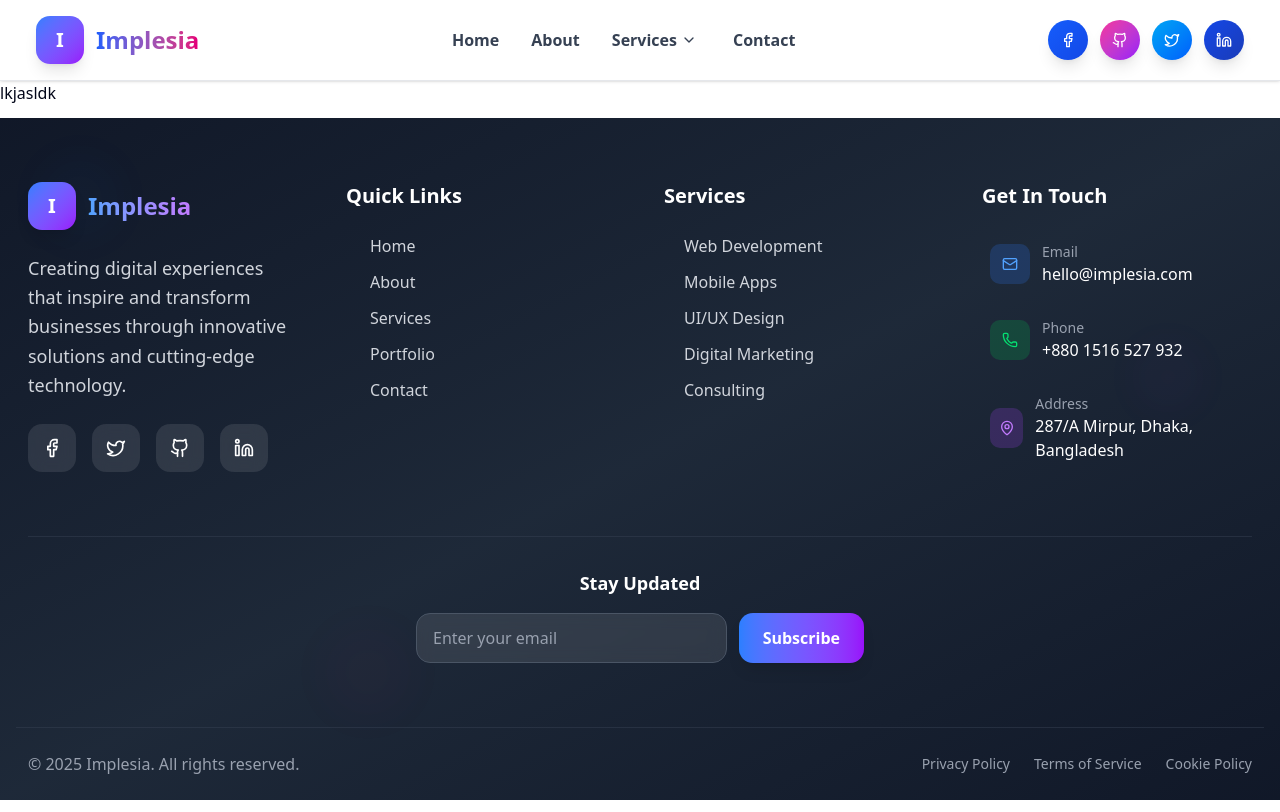
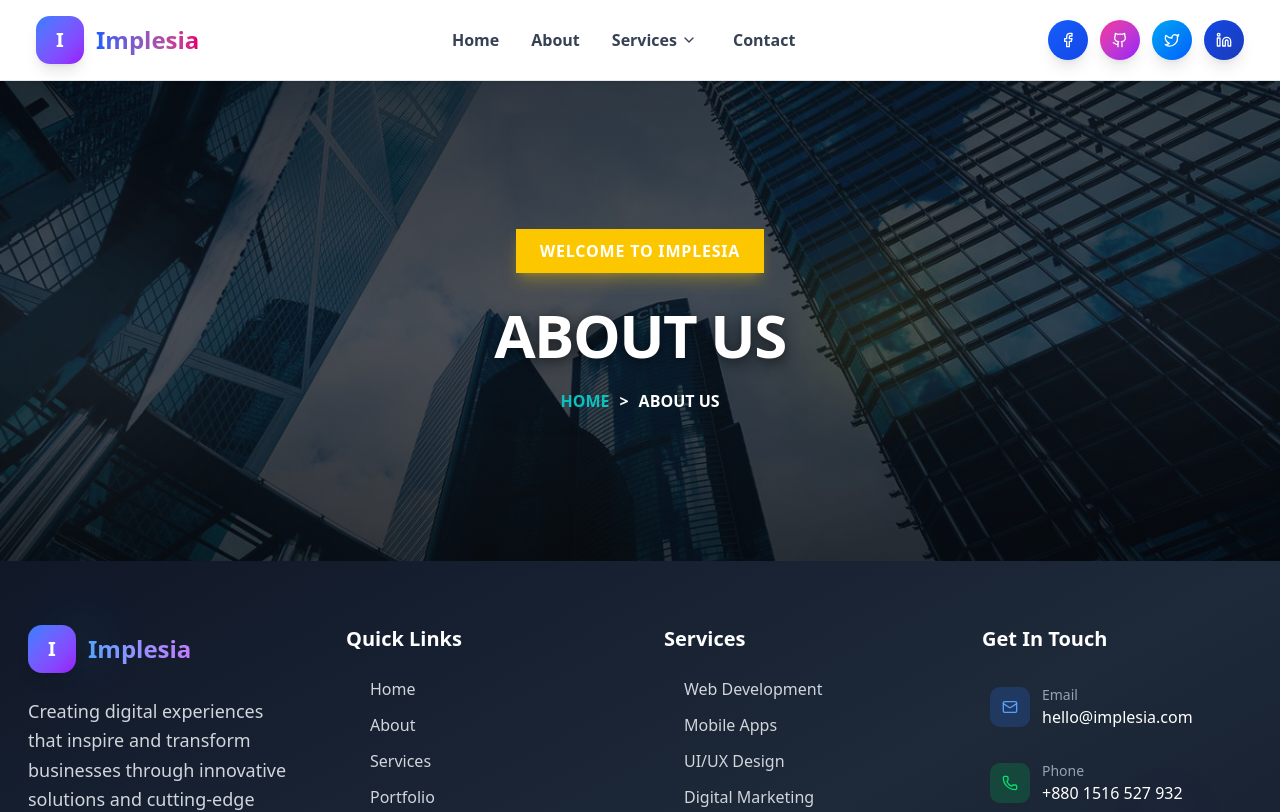
Before and after one commit to tushar-h789/implesia, a SvelteKit app: page /about in a window 1280 px wide. Shown: the top 812 px of the page. Built offline with nearby package versions, Linux system fonts and the light colour scheme.

Commit message:
about us page banner dont

```diff
--- /dev/null
+++ b/src/lib/components/sections/about/AboutBanner.svelte
@@ -0,0 +1,179 @@
+<script lang="ts">
+	import { onMount } from 'svelte';
+	// @ts-expect-error - vite-imagetools processes these at build time
+	import bannerImage from '$lib/assets/images/about/about-banner.jpg?w=1920&h=1080&format=webp&quality=75';
+
+	let isVisible = $state(false);
+
+	onMount(() => {
+		// Trigger animation on mount
+		setTimeout(() => {
+			isVisible = true;
+		}, 100);
+	});
+</script>
+
+<section
+	class="relative h-[60vh] min-h-[300px] md:min-h-[400px] lg:min-h-[400px] overflow-hidden"
+	role="banner"
+>
+	<!-- Dark Grey Bands at Top and Bottom -->
+	<!-- <div class="absolute top-0 left-0 w-full h-16 sm:h-20 md:h-24 bg-gray-900 z-20"></div>
+	<div class="absolute bottom-0 left-0 w-full h-16 sm:h-20 md:h-24 bg-gray-900 z-20"></div> -->
+
+	<!-- Background Image -->
+	<div class="absolute inset-0 overflow-hidden">
+		<img
+			src={bannerImage}
+			alt="About Implesia"
+			class="w-full h-full object-cover object-center"
+			loading="eager"
+			fetchpriority="high"
+			width="1920"
+			height="1080"
+			sizes="100vw"
+		/>
+
+		<!-- Gradient Overlay -->
+		<div
+			class="absolute inset-0 opacity-85 transition-opacity duration-1000"
+			style="background: linear-gradient(135deg, rgba(15, 23, 42, 0.75) 0%, rgba(30, 41, 59, 0.65) 50%, rgba(15, 23, 42, 0.75) 100%)"
+		></div>
+		<div class="absolute inset-0 bg-linear-to-b from-black/50 via-black/40 to-black/60"></div>
+
+		<!-- Animated gradient mesh overlay -->
+		<div class="absolute inset-0 opacity-20">
+			<div class="absolute top-0 left-0 w-full h-full bg-linear-to-br from-white/10 via-transparent to-transparent animate-gradient-shift"></div>
+		</div>
+	</div>
+
+	<!-- Floating Shapes -->
+	<div class="absolute inset-0 overflow-hidden pointer-events-none">
+		<div class="hidden sm:block absolute top-1/4 -left-10 sm:-left-16 md:-left-20 w-32 h-32 sm:w-48 sm:h-48 md:w-72 md:h-72 bg-white/5 rounded-full blur-2xl sm:blur-3xl animate-float-slow"></div>
+		<div class="hidden sm:block absolute bottom-1/4 -right-10 sm:-right-16 md:-right-20 w-40 h-40 sm:w-64 sm:h-64 md:w-96 md:h-96 bg-white/3 rounded-full blur-2xl sm:blur-[80px] md:blur-[100px] animate-float-medium"></div>
+		<div class="hidden sm:block absolute top-1/3 right-1/4 w-16 h-16 sm:w-32 sm:h-32 md:w-40 md:h-40 bg-yellow-400/10 rounded-full blur-lg sm:blur-xl md:blur-2xl animate-float-fast"></div>
+	</div>
+
+	<!-- Content -->
+	<div class="relative z-10 flex flex-col items-center justify-center h-full px-4 sm:px-6 md:px-8 lg:px-12 xl:px-16">
+		<div
+			class="text-center w-full max-w-5xl transform transition-all duration-1000 ease-out"
+			class:translate-y-0={isVisible}
+			class:translate-y-8={!isVisible}
+			class:opacity-100={isVisible}
+			class:opacity-0={!isVisible}
+		>
+			<!-- Welcome Badge (Yellow Box) -->
+			<div
+				class="inline-block mb-4 sm:mb-6 md:mb-8 transform transition-all duration-700 delay-100"
+				class:translate-y-0={isVisible}
+				class:translate-y-4={!isVisible}
+				class:opacity-100={isVisible}
+				class:opacity-0={!isVisible}
+			>
+				<div class="bg-yellow-400 px-2.5 sm:px-4 md:px-5 lg:px-6 py-1 sm:py-1.5 md:py-2 lg:py-2.5 shadow-lg shadow-yellow-400/30">
+					<span class="text-white text-[10px] sm:text-xs md:text-sm lg:text-base font-bold uppercase tracking-wider">
+						Welcome to Implesia
+					</span>
+				</div>
+			</div>
+
+			<!-- Main Title -->
+			<h1
+				class="text-2xl sm:text-3xl md:text-4xl lg:text-5xl xl:text-6xl font-extrabold mb-3 sm:mb-4 md:mb-6 text-white uppercase tracking-tight transform transition-all duration-1000 delay-200"
+				class:translate-y-0={isVisible}
+				class:translate-y-6={!isVisible}
+			>
+				<span class="block drop-shadow-2xl">
+					About Us
+				</span>
+			</h1>
+
+			<!-- Breadcrumb Navigation -->
+			<div
+				class="flex items-center justify-center gap-1.5 sm:gap-2 md:gap-2.5 text-[10px] sm:text-xs md:text-sm lg:text-base transform transition-all duration-1000 delay-300"
+				class:translate-y-0={isVisible}
+				class:translate-y-4={!isVisible}
+			>
+				<a
+					href="/"
+					class="text-[#0BC1C0] hover:text-[#0a9a99] font-semibold transition-colors duration-200"
+				>
+					HOME
+				</a>
+				<span class="text-white font-semibold">></span>
+				<span class="text-white font-semibold">ABOUT US</span>
+			</div>
+		</div>
+	</div>
+</section>
+
+<style>
+	@keyframes float-slow {
+		0%, 100% {
+			transform: translateY(0) translateX(0) scale(1);
+		}
+		33% {
+			transform: translateY(-30px) translateX(15px) scale(1.05);
+		}
+		66% {
+			transform: translateY(-20px) translateX(-10px) scale(0.95);
+		}
+	}
+
+	@keyframes float-medium {
+		0%, 100% {
+			transform: translateY(0) translateX(0) scale(1);
+		}
+		50% {
+			transform: translateY(-25px) translateX(-20px) scale(1.1);
+		}
+	}
+
+	@keyframes float-fast {
+		0%, 100% {
+			transform: translateY(0) translateX(0) rotate(0deg);
+		}
+		50% {
+			transform: translateY(-15px) translateX(10px) rotate(5deg);
+		}
+	}
+
+	@keyframes gradient-shift {
+		0%, 100% {
+			transform: translateX(0) translateY(0);
+			opacity: 0.2;
+		}
+		50% {
+			transform: translateX(20px) translateY(-20px);
+			opacity: 0.3;
+		}
+	}
+
+	.animate-float-slow {
+		animation: float-slow 10s ease-in-out infinite;
+	}
+
+	.animate-float-medium {
+		animation: float-medium 8s ease-in-out infinite;
+	}
+
+	.animate-float-fast {
+		animation: float-fast 5s ease-in-out infinite;
+	}
+
+	.animate-gradient-shift {
+		animation: gradient-shift 8s ease-in-out infinite;
+	}
+
+	/* Enhanced text shadows for better readability */
+	h1 {
+		text-shadow: 0 4px 20px rgba(0, 0, 0, 0.5), 0 2px 10px rgba(0, 0, 0, 0.3);
+	}
+
+	/* Smooth font rendering */
+	* {
+		-webkit-font-smoothing: antialiased;
+		-moz-osx-font-smoothing: grayscale;
+	}
+</style>
--- a/src/routes/about/+page.svelte
+++ b/src/routes/about/+page.svelte
@@ -1,3 +1,7 @@
+<script lang="ts">
+	import AboutBanner from '$lib/components/sections/about/AboutBanner.svelte';
+</script>
+
 <div>
-    lkjasldk
+	<AboutBanner />
 </div>
```
Also changed, not shown: src/lib/assets/images/about/about-banner.jpg (added).
